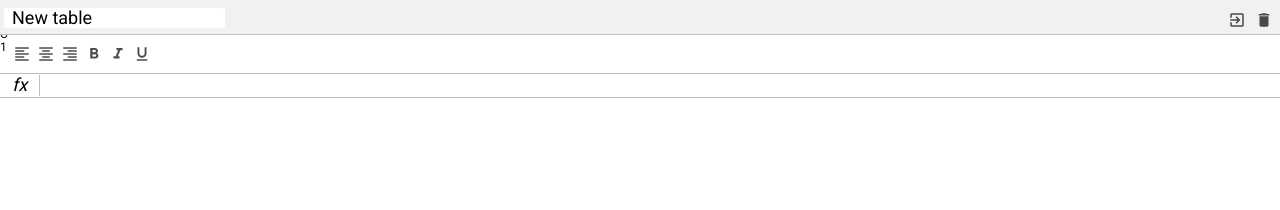
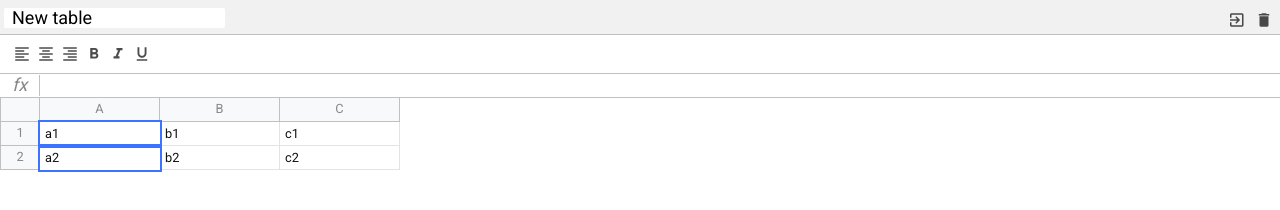
Before and after one commit to M1ndForce/Excel_proj_pure_JS, a website built with webpack: page src/index.html in a window 1280 px wide. Built offline with nearby package versions, Linux system fonts and the light colour scheme.

Commit message:
Scss styling visual

```diff
--- a/src/index.html
+++ b/src/index.html
@@ -77,9 +77,22 @@
                 </div>
 
                 <div class="row-data">
-                    <div class="cell selected"></div>
-                    <div class="cell"></div>
-                    <div class="cell"></div>
+                    <div class="cell selected" contenteditable="true">a1</div>
+                    <div class="cell" contenteditable="true">b1</div>
+                    <div class="cell" contenteditable="true">c1</div>
+                </div>
+
+            </div>
+
+            <div class="row">
+                <div class="row-info">
+                    2
+                </div>
+
+                <div class="row-data">
+                    <div class="cell selected" contenteditable="true">a2</div>
+                    <div class="cell" contenteditable="true">b2</div>
+                    <div class="cell" contenteditable="true">c2</div>
                 </div>
 
             </div>
--- a/src/scss/_variables.scss
+++ b/src/scss/_variables.scss
@@ -3,3 +3,5 @@ $toolbar-height: 40px;
 $formula-height: 24px;
 $border_color: #c0c0c0;
 $info-cell-width: 40px;
+$row-height: 24px;
+$cell-width: 120px;
--- a/src/scss/index.scss
+++ b/src/scss/index.scss
@@ -19,4 +19,8 @@ body {
 
 .excel {
   position: relative;
+  color: #888;
+  height: 100%;
+  max-width: 100%;
+  font-size: .8rem;
 }
--- a/src/scss/table.scss
+++ b/src/scss/table.scss
@@ -2,24 +2,65 @@
 @import "mixins";
 
 .excel__table {
-
+  position: absolute;
+  left: 0;
+  right: 0;
+  top: $header-height + $toolbar-height + $formula-height;
+  overflow-x: auto;
+  padding-bottom: 2px;
 
   .row {
-
+    display: flex;
+    flex-direction: row;
+    min-height: 20px;
+    height: $row-height;
   }
 
   .row-info {
-
+    display: flex;
+    justify-content: center;
+    align-items: center;
+    min-width: $info-cell-width;
+    height: 100%;
+    border: 1px solid $border_color;
+    border-top: none;
+    background: #f8f9fa;
   }
 
   .row-data {
+    display: flex;
+  }
+
+  .column {
+    display: flex;
+    justify-content: center;
+    align-items: center;
+    background: #f8f9fa;
+    min-width: 40px;
+    width: $cell-width;
+    border: 1px solid $border-color;
+    height: 100%;
+    border-top: none;
+    border-left: none;
 
   }
 
   .cell {
+    min-width: 40px;
+    padding: 5px;
+    width: $cell-width;
+    height: 100%;
+    border: 1px solid #e2e3e3;
+    border-top: 0;
+    border-left: 0;
+    color: #111;
+    white-space: nowrap;
+    outline: none;
 
     &.selected {
-
+      border: none;
+      outline: 2px solid #3c74ff;
+      z-index: 2;
     }
   }
 }
```
